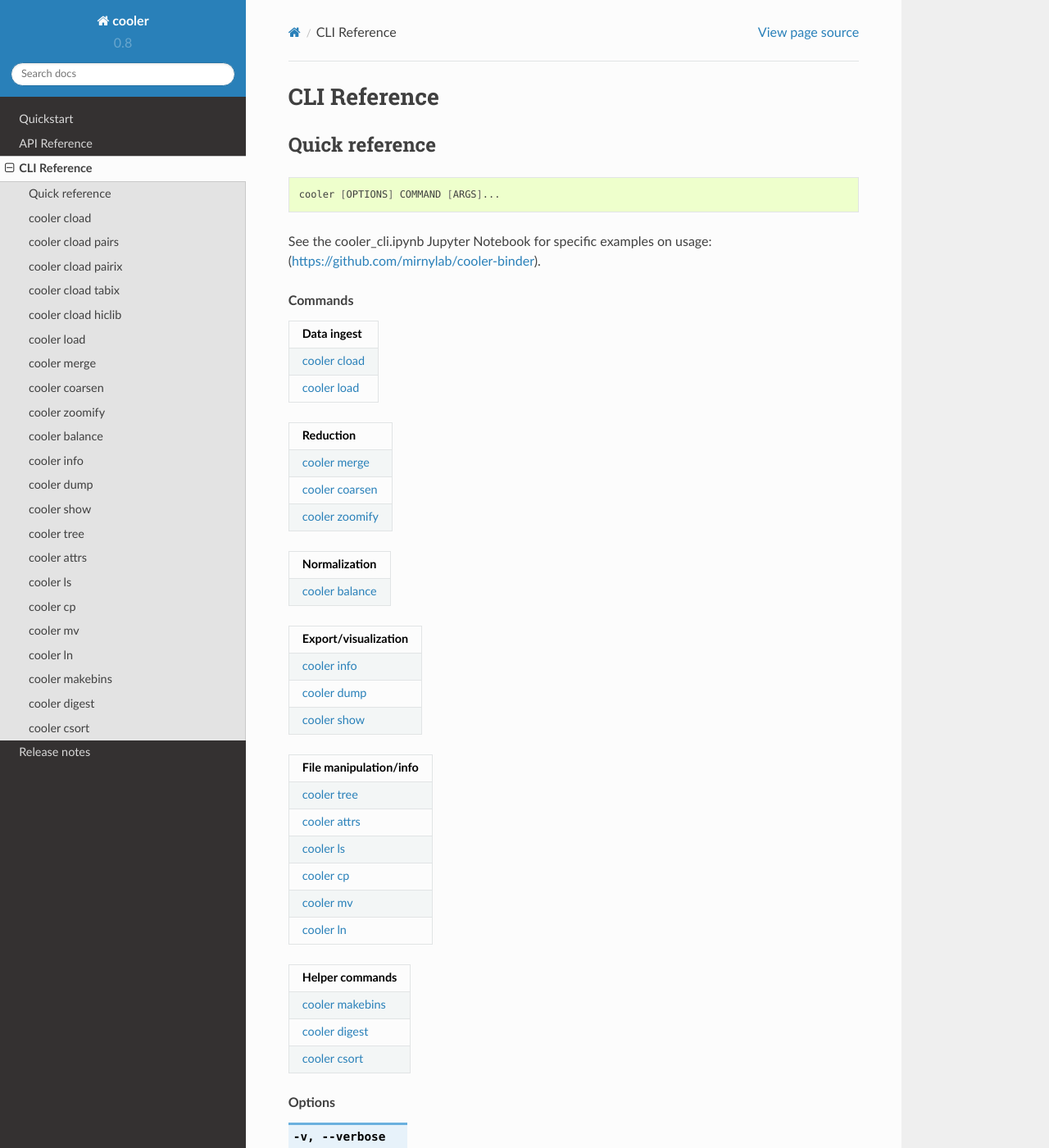
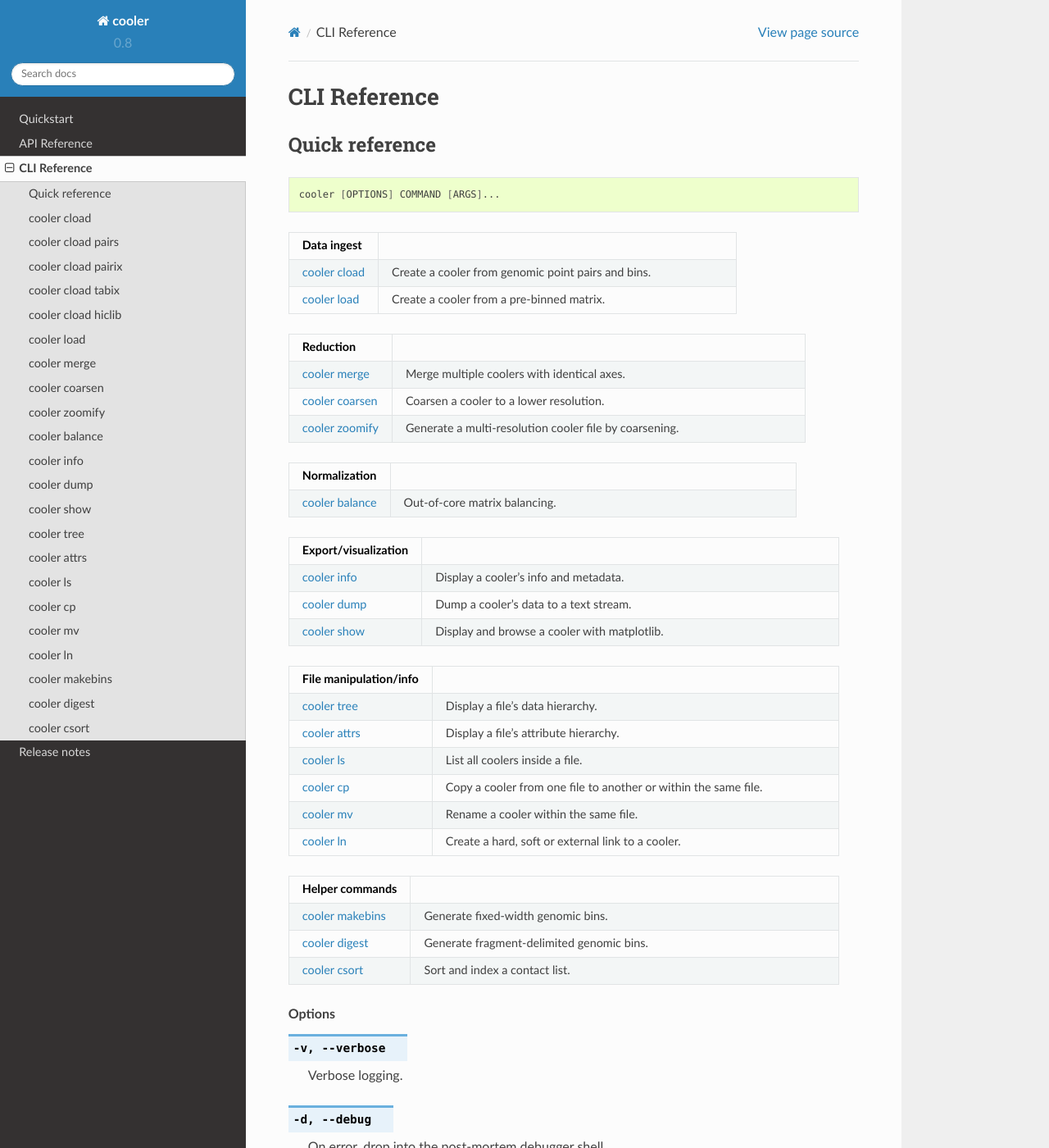
Before and after one commit to open2c/cooler, a Sphinx documentation site: the page built from docs/cli.rst, in a window 1280 px wide and 1400 px high. Shown: the whole window at 82% size. Built offline with Sphinx 7.4.7 and the Read the Docs theme 2.0.0, drawn with Linux system fonts in a browser that asks for light colours; pages that are not in the unit, such as notebooks, are missing from menus.

Commit message:
Better formatting of command summaries with list-table

```diff
--- a/docs/cli.rst
+++ b/docs/cli.rst
@@ -15,71 +15,91 @@
 
     cooler [OPTIONS] COMMAND [ARGS]...
 
-See the cooler_cli.ipynb Jupyter Notebook for specific examples on usage: (https://github.com/mirnylab/cooler-binder).
 
+.. list-table::
+    :widths: 25 100
+    :align: left
+    :header-rows: 1
 
+    * - Data ingest
+      -
+    * - `cooler cload`_
+      - Create a cooler from genomic point pairs and bins.
+    * - `cooler load`_
+      - Create a cooler from a pre-binned matrix.
 
-.. rubric:: Commands
+.. list-table::
+    :widths: 25 100
+    :align: left
+    :header-rows: 1
 
-+------------------------+
-| Data ingest            |
-+========================+
-| `cooler cload`_        |
-+------------------------+
-| `cooler load`_         |
-+------------------------+
+    * - Reduction
+      -
+    * - `cooler merge`_
+      - Merge multiple coolers with identical axes.
+    * - `cooler coarsen`_
+      - Coarsen a cooler to a lower resolution.
+    * - `cooler zoomify`_
+      - Generate a multi-resolution cooler file by coarsening.
 
-+------------------------+
-| Reduction              |
-+========================+
-| `cooler merge`_        |
-+------------------------+
-| `cooler coarsen`_      |
-+------------------------+
-| `cooler zoomify`_      |
-+------------------------+
+.. list-table::
+    :widths: 25 100
+    :align: left
+    :header-rows: 1
 
-+------------------------+
-| Normalization          |
-+========================+
-| `cooler balance`_      |
-+------------------------+
+    * -  Normalization
+      -
+    * - `cooler balance`_
+      - Out-of-core matrix balancing.
 
-+------------------------+
-| Export/visualization   |
-+========================+
-| `cooler info`_         |
-+------------------------+
-| `cooler dump`_         |
-+------------------------+
-| `cooler show`_         |
-+------------------------+
+.. list-table::
+    :widths: 25 100
+    :align: left
+    :header-rows: 1
 
-+------------------------+
-| File manipulation/info |
-+========================+
-| `cooler tree`_         |
-+------------------------+
-| `cooler attrs`_        |
-+------------------------+
-| `cooler ls`_           |
-+------------------------+
-| `cooler cp`_           |
-+------------------------+
-| `cooler mv`_           |
-+------------------------+
-| `cooler ln`_           |
-+------------------------+
+    * -  Export/visualization
+      -
+    * - `cooler info`_
+      - Display a cooler’s info and metadata.
+    * - `cooler dump`_
+      - Dump a cooler’s data to a text stream.
+    * - `cooler show`_
+      - Display and browse a cooler with matplotlib.
 
-+------------------------+
-| Helper commands        |
-+========================+
-| `cooler makebins`_     |
-+------------------------+
-| `cooler digest`_       |
-+------------------------+
-| `cooler csort`_        |
-+------------------------+
+.. list-table::
+    :widths: 25 100
+    :align: left
+    :header-rows: 1
+
+    * -  File manipulation/info
+      -
+    * - `cooler tree`_
+      - Display a file’s data hierarchy.
+    * - `cooler attrs`_
+      - Display a file’s attribute hierarchy.
+    * - `cooler ls`_
+      - List all coolers inside a file.
+    * - `cooler cp`_
+      - Copy a cooler from one file to another or within the same file.
+    * - `cooler mv`_
+      - Rename a cooler within the same file.
+    * - `cooler ln`_
+      - Create a hard, soft or external link to a cooler.
+
+.. list-table::
+    :widths: 25 100
+    :align: left
+    :header-rows: 1
+
+    * -  Helper commands
+      -
+    * - `cooler makebins`_
+      - Generate fixed-width genomic bins.
+    * - `cooler digest`_
+      - Generate fragment-delimited genomic bins.
+    * - `cooler csort`_
+      - Sort and index a contact list.
+
 
 .. rubric:: Options
 
@@ -98,9 +118,7 @@
 ----
 
 cooler cload
-----------------
-
-::
+------------
 
 Create a cooler from genomic pairs and bins.
 
@@ -125,9 +143,7 @@
 ----
 
 cooler cload pairs
-----------------
-
-::
+------------------
 
 Bin any text file or stream of pairs.
 
@@ -233,9 +249,7 @@
 ----
 
 cooler cload pairix
-----------------
-
-::
+-------------------
 
 Bin a pairix-indexed contact list file.
 
@@ -298,9 +312,7 @@
 ----
 
 cooler cload tabix
-----------------
-
-::
+------------------
 
 Bin a tabix-indexed contact list file.
 
@@ -371,9 +383,7 @@
 ----
 
 cooler cload hiclib
-----------------
-
-::
+-------------------
 
 Bin a hiclib HDF5 contact list (frag) file.
 
@@ -426,9 +436,7 @@
 ----
 
 cooler load
-----------------
-
-::
+-----------
 
 Create a cooler from a pre-binned matrix.
 
@@ -527,9 +535,7 @@
 ----
 
 cooler merge
-----------------
-
-::
+------------
 
 Merge multiple coolers with identical axes.
 
@@ -579,9 +585,7 @@
 ----
 
 cooler coarsen
-----------------
-
-::
+--------------
 
 Coarsen a cooler to a lower resolution.
 
@@ -627,9 +631,7 @@
 ----
 
 cooler zoomify
-----------------
-
-::
+--------------
 
 Generate a multi-resolution cooler file by coarsening.
 
@@ -688,9 +690,7 @@
 ----
 
 cooler balance
-----------------
-
-::
+--------------
 
 Out-of-core matrix balancing.
 
@@ -784,9 +784,7 @@
 ----
 
 cooler info
-----------------
-
-::
+-----------
 
 Display a cooler's info and metadata.
 
@@ -821,9 +819,7 @@
 ----
 
 cooler dump
-----------------
-
-::
+-----------
 
 Dump a cooler's data to a text stream.
 
@@ -906,9 +902,7 @@
 ----
 
 cooler show
-----------------
-
-::
+-----------
 
 Display and browse a cooler in matplotlib.
 
@@ -978,9 +972,7 @@
 ----
 
 cooler tree
-----------------
-
-::
+-----------
 
 Display a file's data hierarchy.
 
@@ -1003,9 +995,7 @@
 ----
 
 cooler attrs
-----------------
-
-::
+------------
 
 Display a file's attribute hierarchy.
 
@@ -1028,9 +1018,7 @@
 ----
 
 cooler ls
-----------------
-
-::
+---------
 
 List all coolers inside a file.
 
@@ -1055,9 +1043,7 @@
 ----
 
 cooler cp
-----------------
-
-::
+---------
 
 Copy a cooler from one file to another or within the same file.
 
@@ -1088,9 +1074,7 @@
 ----
 
 cooler mv
-----------------
-
-::
+---------
 
 Rename a cooler within the same file.
 
@@ -1119,9 +1103,7 @@
 ----
 
 cooler ln
-----------------
-
-::
+---------
 
 Create a hard link to a cooler (rather than a true copy) in the same file.
 Also supports soft links (in the same file) or external links (different
@@ -1156,9 +1138,7 @@
 ----
 
 cooler makebins
-----------------
-
-::
+---------------
 
 Generate fixed-width genomic bins.
 
@@ -1202,9 +1182,7 @@
 ----
 
 cooler digest
-----------------
-
-::
+-------------
 
 Generate fragment-delimited genomic bins.
 
@@ -1255,9 +1233,7 @@
 ----
 
 cooler csort
-----------------
-
-::
+------------
 
 Sort and index a contact list.
 
--- a/docs/make_cli_rst.py
+++ b/docs/make_cli_rst.py
@@ -326,67 +326,91 @@
 
     cooler [OPTIONS] COMMAND [ARGS]...
 
-.. rubric:: Commands
 
-+------------------------+
-| Data ingest            |
-+========================+
-| `cooler cload`_        |
-+------------------------+
-| `cooler load`_         |
-+------------------------+
+.. list-table::
+    :widths: 25 100
+    :align: left
+    :header-rows: 1
 
-+------------------------+
-| Reduction              |
-+========================+
-| `cooler merge`_        |
-+------------------------+
-| `cooler coarsen`_      |
-+------------------------+
-| `cooler zoomify`_      |
-+------------------------+
+    * - Data ingest
+      -
+    * - `cooler cload`_
+      - Create a cooler from genomic point pairs and bins.
+    * - `cooler load`_
+      - Create a cooler from a pre-binned matrix.
 
-+------------------------+
-| Normalization          |
-+========================+
-| `cooler balance`_      |
-+------------------------+
+.. list-table::
+    :widths: 25 100
+    :align: left
+    :header-rows: 1
 
-+------------------------+
-| Export/visualization   |
-+========================+
-| `cooler info`_         |
-+------------------------+
-| `cooler dump`_         |
-+------------------------+
-| `cooler show`_         |
-+------------------------+
+    * - Reduction
+      -
+    * - `cooler merge`_
+      - Merge multiple coolers with identical axes.
+    * - `cooler coarsen`_
+      - Coarsen a cooler to a lower resolution.
+    * - `cooler zoomify`_
+      - Generate a multi-resolution cooler file by coarsening.
 
-+------------------------+
-| File manipulation/info |
-+========================+
-| `cooler tree`_         |
-+------------------------+
-| `cooler attrs`_        |
-+------------------------+
-| `cooler ls`_           |
-+------------------------+
-| `cooler cp`_           |
-+------------------------+
-| `cooler mv`_           |
-+------------------------+
-| `cooler ln`_           |
-+------------------------+
+.. list-table::
+    :widths: 25 100
+    :align: left
+    :header-rows: 1
 
-+------------------------+
-| Helper commands        |
-+========================+
-| `cooler makebins`_     |
-+------------------------+
-| `cooler digest`_       |
-+------------------------+
-| `cooler csort`_        |
-+------------------------+
+    * -  Normalization
+      -
+    * - `cooler balance`_
+      - Out-of-core matrix balancing.
+
+.. list-table::
+    :widths: 25 100
+    :align: left
+    :header-rows: 1
+
+    * -  Export/visualization
+      -
+    * - `cooler info`_
+      - Display a cooler’s info and metadata.
+    * - `cooler dump`_
+      - Dump a cooler’s data to a text stream.
+    * - `cooler show`_
+      - Display and browse a cooler with matplotlib.
+
+.. list-table::
+    :widths: 25 100
+    :align: left
+    :header-rows: 1
+
+    * -  File manipulation/info
+      -
+    * - `cooler tree`_
+      - Display a file’s data hierarchy.
+    * - `cooler attrs`_
+      - Display a file’s attribute hierarchy.
+    * - `cooler ls`_
+      - List all coolers inside a file.
+    * - `cooler cp`_
+      - Copy a cooler from one file to another or within the same file.
+    * - `cooler mv`_
+      - Rename a cooler within the same file.
+    * - `cooler ln`_
+      - Create a hard, soft or external link to a cooler.
+
+.. list-table::
+    :widths: 25 100
+    :align: left
+    :header-rows: 1
+
+    * -  Helper commands
+      -
+    * - `cooler makebins`_
+      - Generate fixed-width genomic bins.
+    * - `cooler digest`_
+      - Generate fragment-delimited genomic bins.
+    * - `cooler csort`_
+      - Sort and index a contact list.
+
 
 .. rubric:: Options
 
@@ -409,15 +433,13 @@
 for cmd in COMMANDS:
     TEMPLATE += """\
 cooler {0}
-----------------
-
-::
+{1}
 
 {{{0}}}
 
 ----
 
-""".format(cmd)
+""".format(cmd, '-' * (7 + len(cmd)))
 
 
 text = TEMPLATE.format(
```
